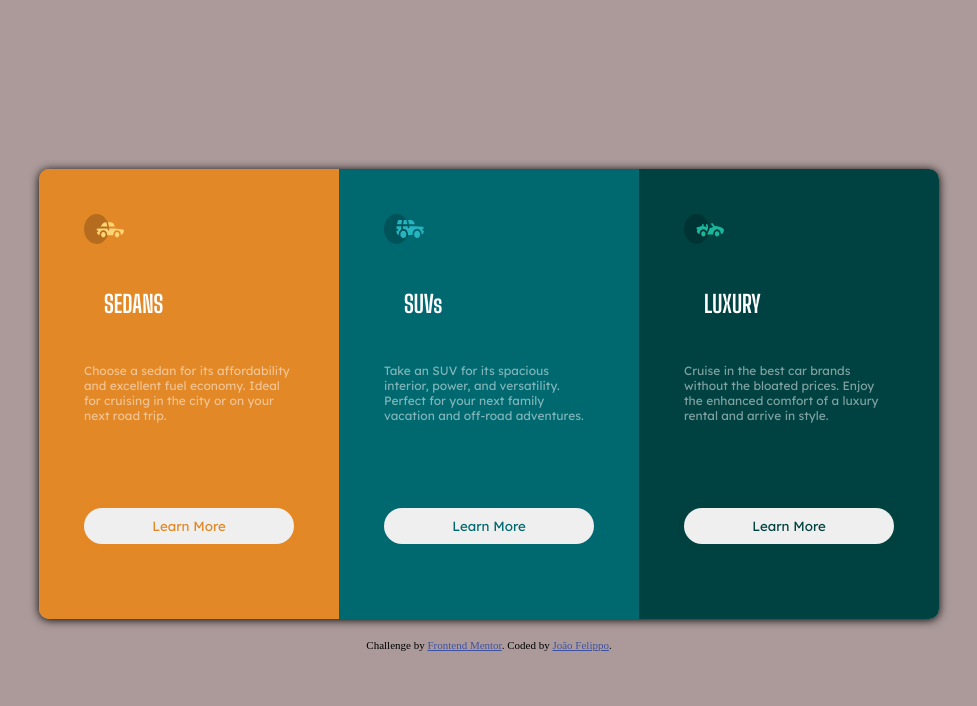
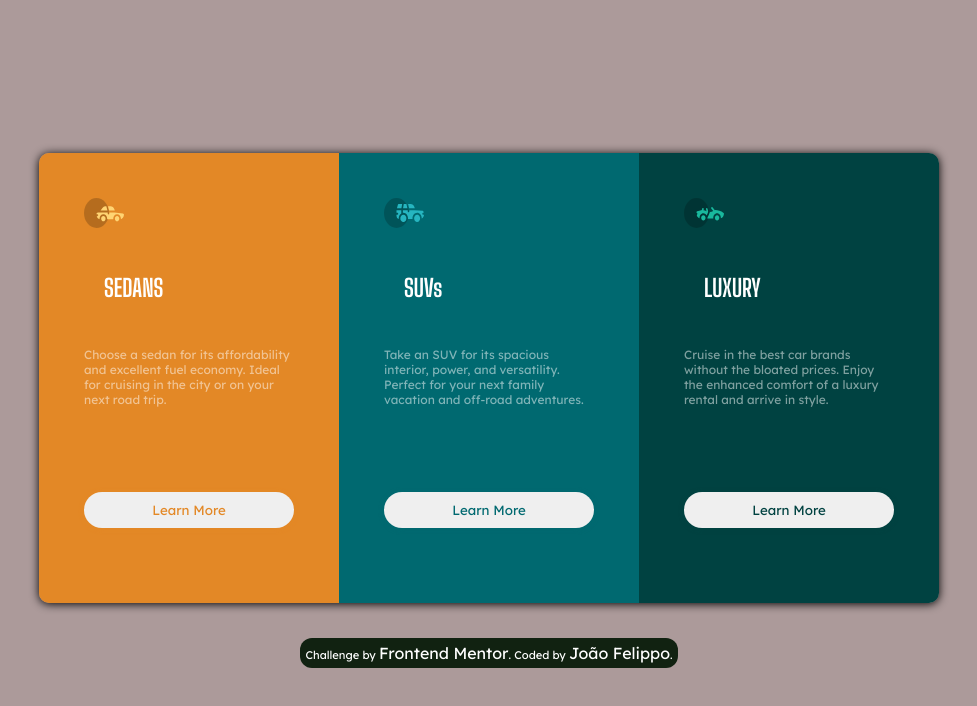
Before and after one commit to Felippo885/Column, a plain HTML site: page index.html in a window 1280 px wide. Shown: the whole page, without its empty margins (151-1128 px from the left). Drawn offline with Linux system fonts and the light colour scheme.

Commit message:
Atualizacoes de portabilidade

```diff
--- a/index.html
+++ b/index.html
@@ -10,10 +10,6 @@
   <title>Frontend Mentor | 3-column preview card component</title>
 
   <!-- Feel free to remove these styles or customise in your own stylesheet 👍 -->
-  <style>
-    .attribution { font-size: 11px; text-align: center; }
-    .attribution a { color: hsl(228, 45%, 44%); }
-  </style>
 </head>
 <body>
 
--- a/style.css
+++ b/style.css
@@ -1,7 +1,9 @@
 @import url('reset.css');
 
 @import url('https://fonts.googleapis.com/css2?family=Big+Shoulders+Display:wght@700&family=Lexend+Deca&display=swap');
+
 /* Corpo */
+
 body {
     height: 100vh;
     width: 100vw;
@@ -143,6 +145,21 @@ button:hover {
     margin-top: 50px;
 }
 
+/* rodape */
+.attribution {
+    color: #fff;
+    background: #121;
+    padding: 5px;
+    border-radius: 12px;
+    margin-top: 15px;
+    font-family: 'Lexend Deca', sans-serif;
+    font-size: .700rem;
+}
+.attribution > a {
+    color: #fff;
+    text-decoration: none;
+    font-size: 1rem;
+}
 /* Mobile */
 
 @media (max-width: 600px) {
@@ -152,7 +169,7 @@ button:hover {
         flex-wrap: wrap;
 
         position: relative;
-        right: 50px;
+        right: 10px;
     }
     section {
         height: 250px;
```
